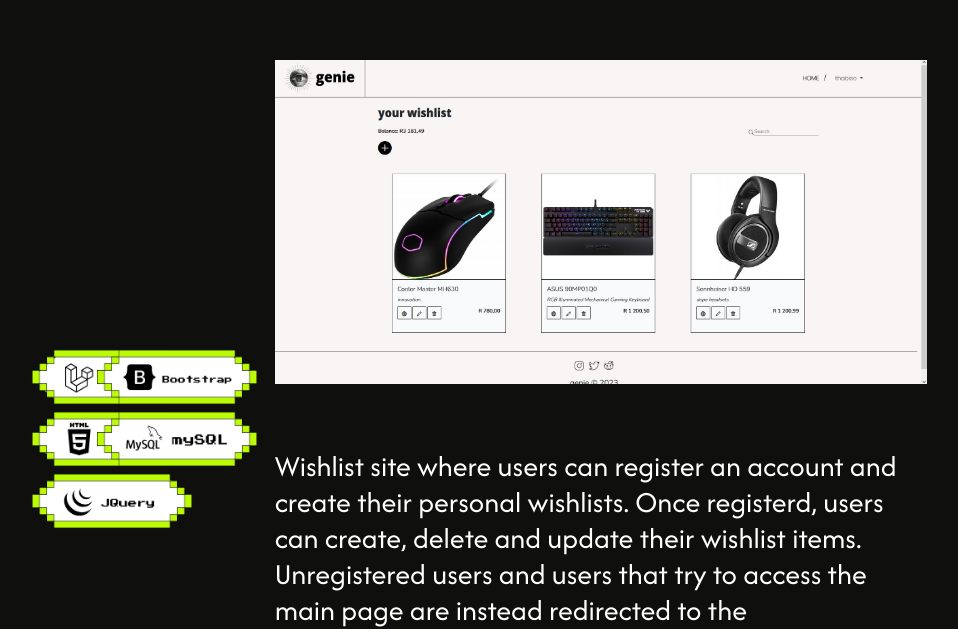
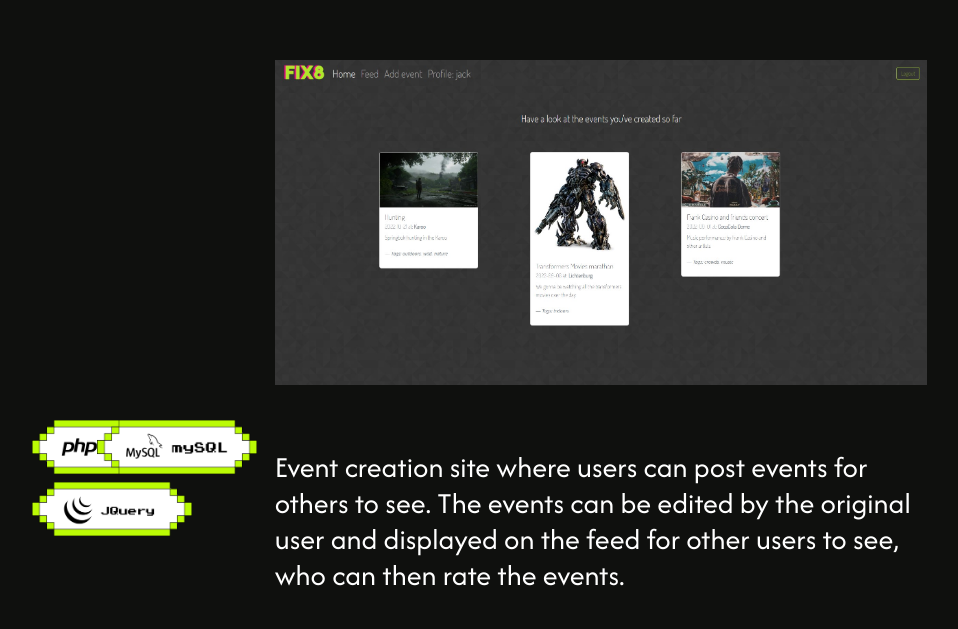
Before and after one commit to thabzzzzz/folio, a Vue app: page /main in a window 1280 px wide. Shown: the part 8485-9114 px from the top of the page, without its empty margins (184-1142 px from the left). Built offline with nearby package versions, Linux system fonts and the light colour scheme.

Commit message:
added fix8 site

```diff
--- a/src/components/main.vue
+++ b/src/components/main.vue
@@ -312,16 +312,10 @@
           <!-- end of swrv -->
 
           <div class="col-span-2 secondprojsb">
-            <div class="mini-skills2 grid grid-cols-2 gap-2 ">
+            <div class="mini-skills grid grid-cols-2 gap-2 ">
+
               <div class="even-div sb2">
-                <img src="../assets/images/laravel.png"  class="w-40">
-
-              </div>
-              <div class="even-div ">
-                <img src="../assets/images/bootstrap.png" class="w-40" >
-              </div>
-              <div class="even-div sb2">
-                <img src="../assets/images/html.png" class="w-40">
+                <img src="../assets/images/php.png" class="w-40">
               </div>
 
               <div class="even-div">
@@ -336,12 +330,11 @@
           </div>
 
           <div class="col-span-4 mb-96">
-            <h3 class="mb-10 text-4xl pr-24  even-name odd-name">2. genie</h3>
-           <img src="../assets/images/genie.jpg" class="project-imgs mb-16" alt="genie">
-           <p class="text-3xl proj-description">Wishlist site where users can register an account and create their personal wishlists.
-                                Once registerd, users can create, delete and update their wishlist items.
-                                Unregistered users and users that try to access the main page are instead redirected to the login/registration page.
-                                It also has simple search funtionality to quickly look up specific items. It has data aggregation in the form of price summation and formatting, and displays the items via bootstrap cards.
+            <h3 class="mb-10 text-4xl pr-24  even-name odd-name">4. fix8</h3>
+           <img src="../assets/images/fix8.jpg" class="project-imgs mb-16" alt="fix8">
+           <p class="text-3xl proj-description">
+
+            Event creation site where users can post events for others to see. The events can be edited by the original user and displayed on the feed for other users to see, who can then rate the events.
 
             </p>
           </div>
```
Also changed, not shown: src/assets/images/fix8.jpg (added).
